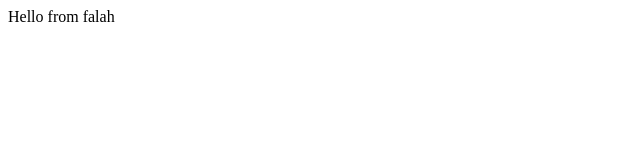
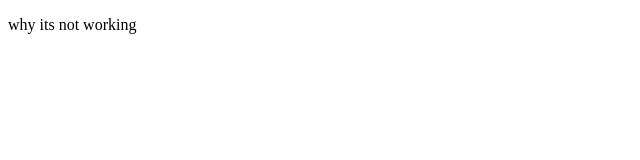
Before and after one commit to Mobasser-Ahmed/mobasser-ahmed.github.io, a plain HTML site: page index.html in a window 1280 px wide. Shown: the whole page, without its empty margins (0-640 px from the left). Drawn offline with Linux system fonts and the light colour scheme.

Commit message:
Update index.html

```diff
--- a/index.html
+++ b/index.html
@@ -6,6 +6,6 @@
 
 </head>
 <body>
-Hello from falah
+    <p> why its not working </p>
 </body>
 </html>
```
